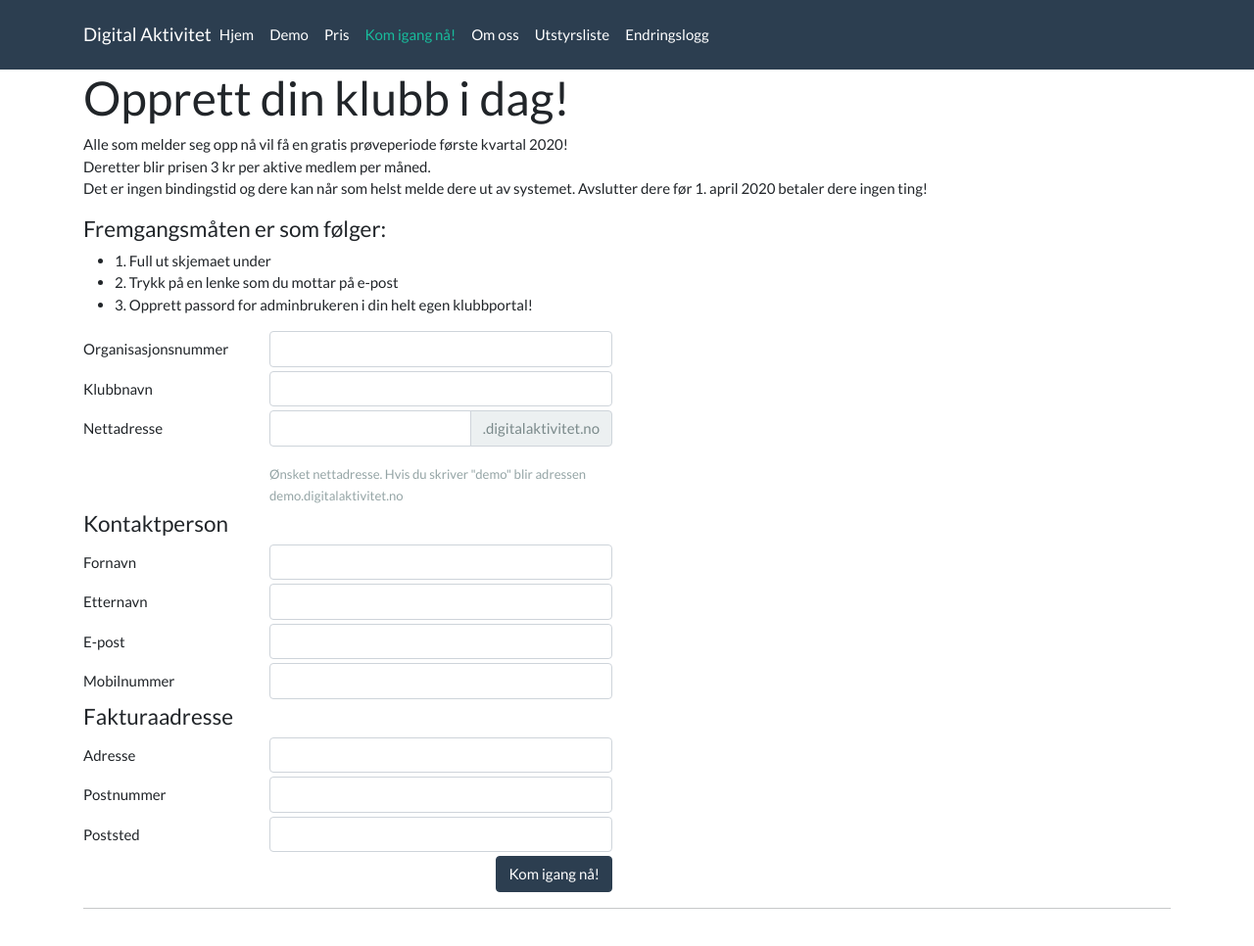
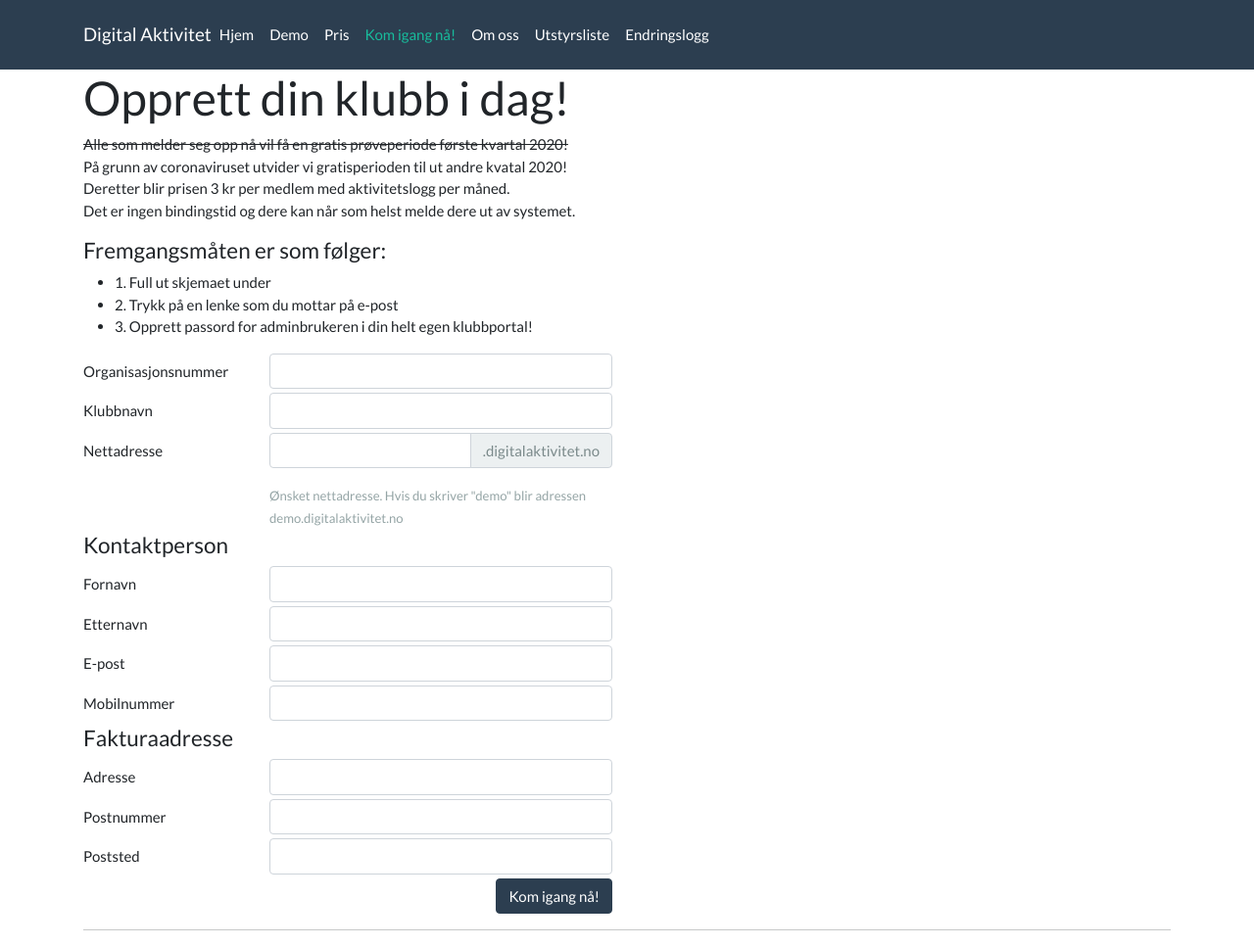
Before and after one commit to xibriz/digitalaktivitet, a Jekyll site: the page built from create_club.html, in a window 1280 px wide. Shown: the whole page at 98% size. Built offline with Jekyll 4.4.1, drawn with Linux system fonts in a browser that asks for light colours; before the commit the page ends 944 px from its top, so only the background shows below that.

Commit message:
New priceing

```diff
--- a/create_club.html
+++ b/create_club.html
@@ -3,9 +3,10 @@ title: Opprett klubb
 ---
 <h1>Opprett din klubb i dag!</h1>
 <p>
-    Alle som melder seg opp nå vil få en gratis prøveperiode første kvartal 2020!<br/>
-    Deretter blir prisen {{ site.data.price[0].NOK }} kr per aktive medlem per måned.<br/>
-    Det er ingen bindingstid og dere kan når som helst melde dere ut av systemet. Avslutter dere før 1. april 2020 betaler dere ingen ting!
+    <s>Alle som melder seg opp nå vil få en gratis prøveperiode første kvartal 2020!</s><br/>
+    På grunn av coronaviruset utvider vi gratisperioden til ut andre kvatal 2020!<br/>
+    Deretter blir prisen {{ site.data.price[0].NOK }} kr per medlem med aktivitetslogg per måned.<br/>
+    Det er ingen bindingstid og dere kan når som helst melde dere ut av systemet.
 </p>
 <h4>Fremgangsmåten er som følger:</h4>
 <ul>
```
